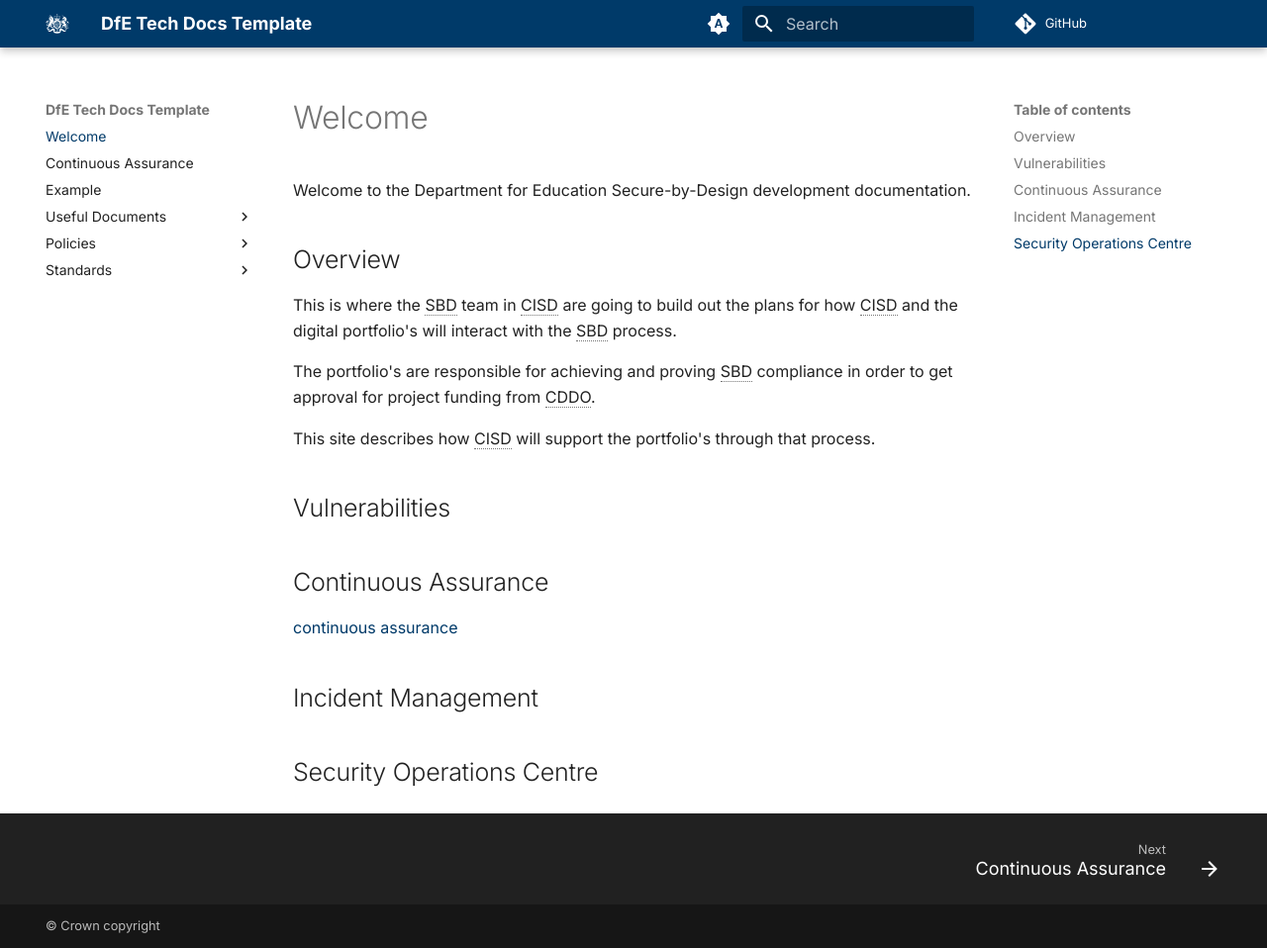
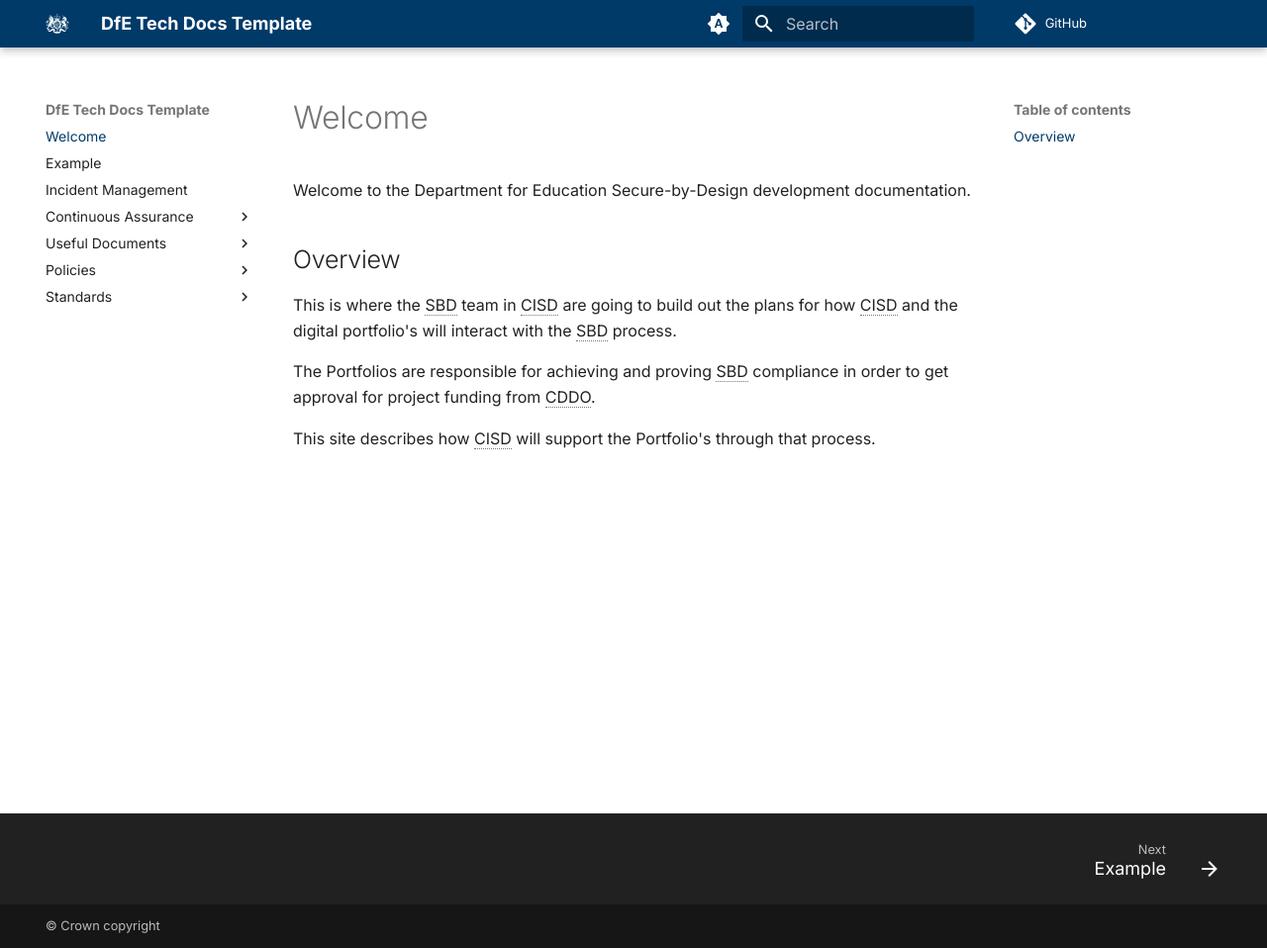
Before and after one commit to DFE-Digital/secure-by-design-docs, an MkDocs documentation site: the page built from docs/index.md, in a window 1280 px wide and 958 px high. Shown: the whole window at 99% size. Built offline with MkDocs 1.6.1 and Material for MkDocs 9.7.7, drawn with Linux system fonts in a browser that asks for light colours; comment, search, counter and statistics services are not loaded.

Commit message:
content 0001-01

```diff
--- a/docs/continuous_assurance.md
+++ /dev/null
@@ -1 +0,0 @@
-# Continuous Assurance
--- a/docs/index.md
+++ b/docs/index.md
@@ -6,15 +6,6 @@ Welcome to the Department for Education Secure-by-Design development documentati
 
 This is where the SBD team in CISD are going to build out the plans for how CISD and the digital portfolio's will interact with the SBD process.
 
-The portfolio's are responsible for achieving and proving SBD compliance in order to get approval for project funding from CDDO.
+The Portfolios are responsible for achieving and proving SBD compliance in order to get approval for project funding from CDDO.
 
-This site describes how CISD will support the portfolio's through that process.
-
-## Vulnerabilities
-
-## Continuous Assurance
-[continuous assurance](continuous_assurance.md)
-
-## Incident Management
-
-## Security Operations Centre
+This site describes how CISD will support the Portfolio's through that process.
```
Also changed, not shown: docs/Continuous Assurance/benchmarks.md (added, +43 -0 lines), docs/Continuous Assurance/continuous_assurance.md (added, +21 -0 lines), docs/Continuous Assurance/splunk.md (added, +36 -0 lines), docs/incident_management.md (added, +9 -0 lines).
